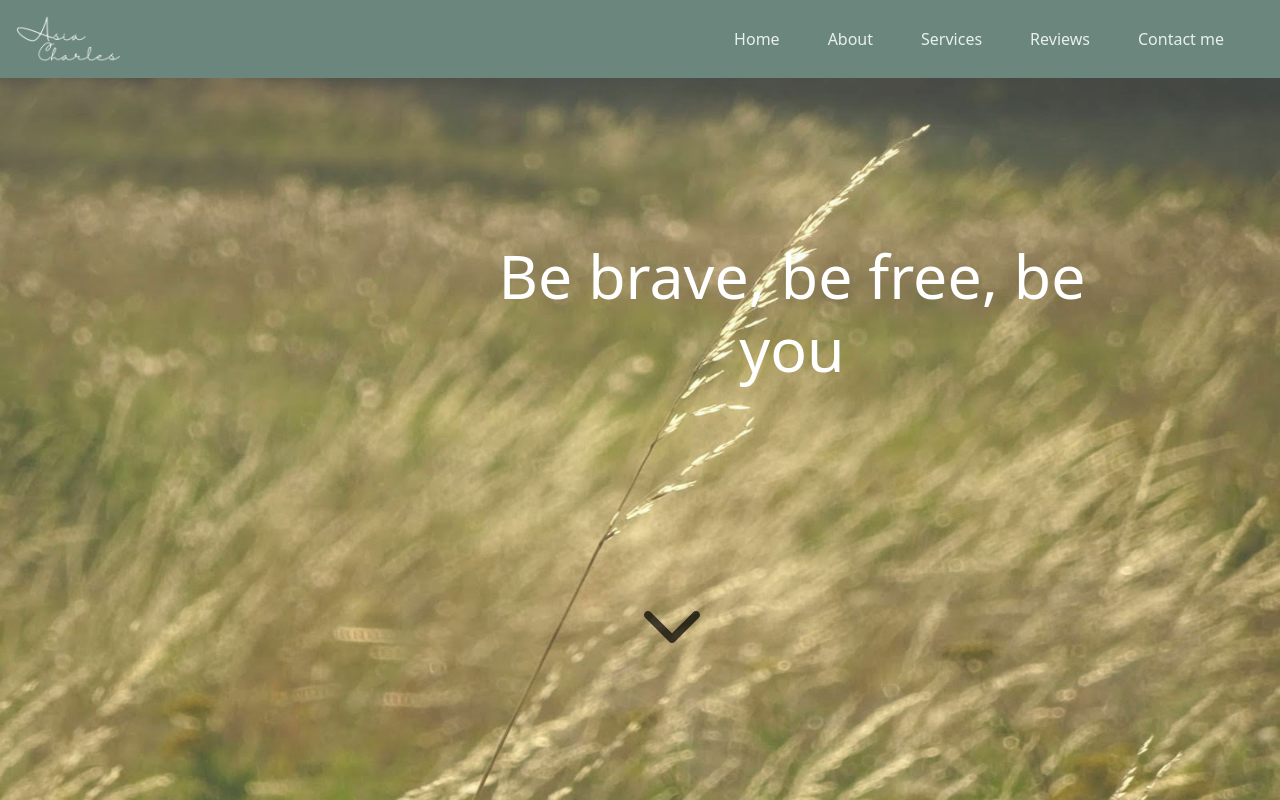
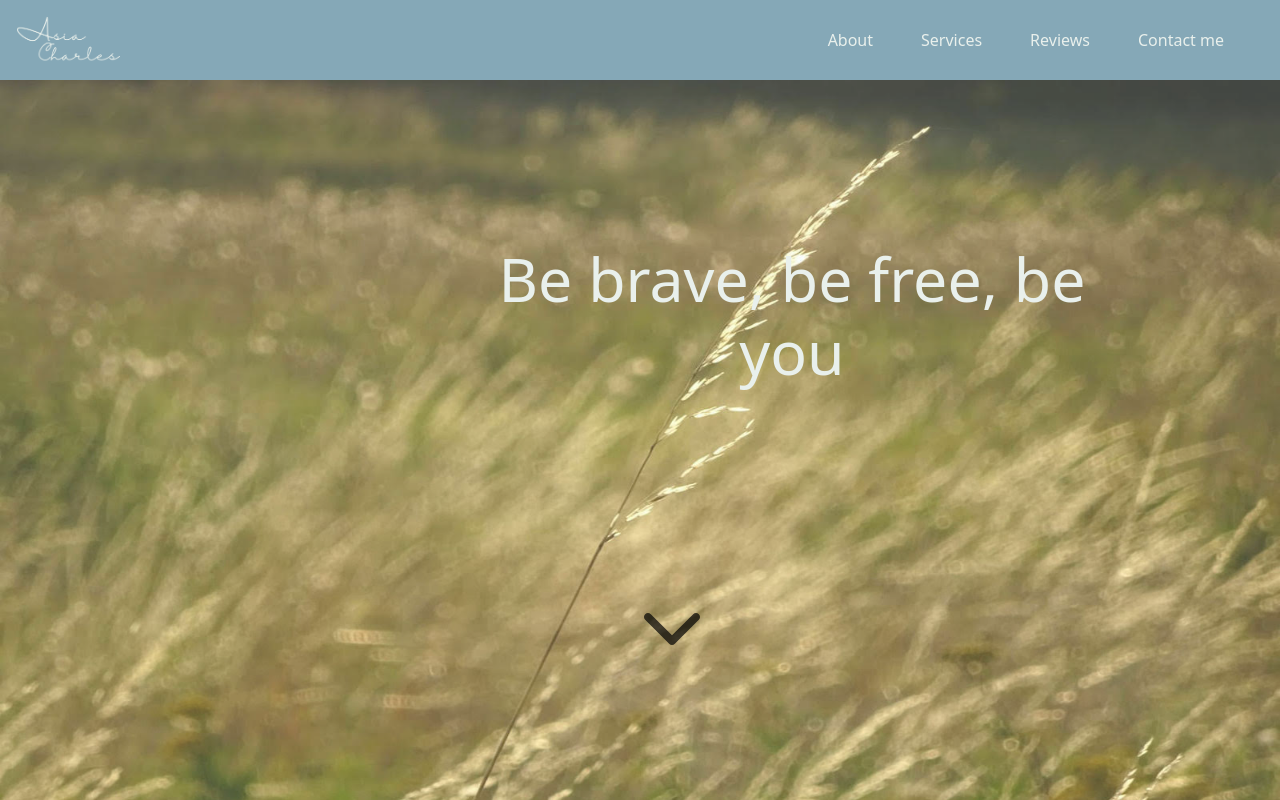
Before and after one commit to NicoleTM17/Asia-Charles-Website, a React (Create React App) app: page / in a window 1280 px wide. Shown: the top 800 px of the page. Built offline with nearby package versions, Linux system fonts and the light colour scheme.

Commit message:
added navigation links

```diff
--- a/package.json
+++ b/package.json
@@ -14,6 +14,8 @@
     "react": "^18.2.0",
     "react-bootstrap": "^2.8.0",
     "react-dom": "^18.2.0",
+    "react-router-dom": "^6.15.0",
+    "react-router-hash-link": "^2.4.3",
     "react-scripts": "5.0.1",
     "web-vitals": "^2.1.4"
   },
--- a/src/App.js
+++ b/src/App.js
@@ -15,6 +15,7 @@ import Services from './components/Services.js';
 import Reviews from './components/Reviews.js';
 import Contact from './components/Contact.js';
 import Footer from './components/Footer.js';
+
 
 library.add(faChevronDown);
 library.add(faInstagram);
--- a/src/components/Banner.js
+++ b/src/components/Banner.js
@@ -1,3 +1,4 @@
+import { HashLink as Link } from 'react-router-hash-link';
 import Carousel from 'react-bootstrap/Carousel';
 
 import Banner1 from './carousel/Banner1.jpg';
@@ -18,21 +19,21 @@ function Banner() {
           <img className="d-block w-100 carousel-image custom-opacity" src={Banner1} alt="First slide"/>
           <Carousel.Caption>
             <h3 className='carousel-slogan slogan fade-in-text'>Be brave, be free, be you</h3>
-            <div><FontAwesomeIcon className='chevron-down' icon={faChevronDown}/></div>
+            <Link to='#about' smooth><div><FontAwesomeIcon className='chevron-down' icon={faChevronDown}/></div></Link>
           </Carousel.Caption>
         </Carousel.Item>
 
         <Carousel.Item> <img className="d-block w-100 carousel-image custom-opacity" src={Banner2} alt="Second slide"/>
           <Carousel.Caption>
             <h3 className='carousel-slogan slogan'>Be brave, be free, be you</h3>
-            <div><FontAwesomeIcon className='chevron-down' icon={faChevronDown}/></div>
+            <Link to='#about' smooth><div><FontAwesomeIcon className='chevron-down' icon={faChevronDown}/></div></Link>
           </Carousel.Caption>
         </Carousel.Item>
 
         <Carousel.Item> <img className="d-block w-100 carousel-image custom-opacity" src={Banner3} alt="Third slide"/>
           <Carousel.Caption>
             <h3 className='carousel-slogan slogan'>Be brave, be free, be you</h3>
-            <div><FontAwesomeIcon className='chevron-down' icon={faChevronDown}/></div>
+            <Link to='#about' smooth><div><FontAwesomeIcon className='chevron-down' icon={faChevronDown}/></div></Link>
           </Carousel.Caption>
         </Carousel.Item>
 
--- a/src/components/Navbar.js
+++ b/src/components/Navbar.js
@@ -1,4 +1,5 @@
 import { useState, useEffect } from 'react';
+import { HashLink as Link } from 'react-router-hash-link';
 
 import '../styles/Navbar.css';
 import Menu from './Menu.js';
@@ -34,21 +35,21 @@ function Navbar(){
         <Menu isOpen={menuOpen} onClick={handleMenuClick} />
       ) : (
         <ul className='links'>
-          <li className='link'>Home</li>
-          <li className='link'>About</li>
-          <li className='link'>Services</li>
-          <li className='link'>Reviews</li>
-          <li className='link space'>Contact me</li>
+          {/* <Link><li className='link'>Home</li></Link> */}
+          <Link to='#about' style={{textDecoration: 'none'}} smooth><li className='link'>About</li></Link>
+          <Link to='#services' style={{textDecoration: 'none'}} smooth><li className='link'>Services</li></Link>
+          <Link to='#reviews' style={{textDecoration: 'none'}} smooth><li className='link'>Reviews</li></Link>
+          <Link to='#contact' style={{textDecoration: 'none'}} smooth><li className='link space'>Contact me</li></Link>
         </ul>
       )}
       {isMobile && menuOpen && (
         <div className="mobile-links">
           <ul>
-            <li className='link'>Home</li>
-            <li className='link'>About</li>
-            <li className='link'>Services</li>
-            <li className='link'>Reviews</li>
-            <li className='link space'>Contact me</li>
+            {/* <li className='link'>Home</li> */}
+            <Link to='#about' style={{textDecoration: 'none'}} smooth><li className='link'>About</li></Link>
+            <Link to='#services' style={{textDecoration: 'none'}} smooth><li className='link'>Services</li></Link>
+            <Link to='#reviews' style={{textDecoration: 'none'}} smooth><li className='link'>Reviews</li></Link>
+            <Link to='#contact' style={{textDecoration: 'none'}} smooth><li className='link space'>Contact me</li></Link>
           </ul>
         </div>
       )}
--- a/src/index.js
+++ b/src/index.js
@@ -3,11 +3,14 @@ import ReactDOM from 'react-dom/client';
 import './index.css';
 import App from './App';
 import reportWebVitals from './reportWebVitals';
+import { BrowserRouter } from 'react-router-dom';
 
 const root = ReactDOM.createRoot(document.getElementById('root'));
 root.render(
   <React.StrictMode>
-    <App />
+  <BrowserRouter>
+  <App />
+  </BrowserRouter>
   </React.StrictMode>
 );
 
--- a/src/styles/About.css
+++ b/src/styles/About.css
@@ -45,7 +45,7 @@
   text-align: center;
   display: block;
   margin: 0 auto;
-  background-color: white;
+  background-color: #e9f0ec;
   cursor: pointer;
   transition: 200ms ease-in-out;
 }
--- a/src/styles/Banner.css
+++ b/src/styles/Banner.css
@@ -20,6 +20,7 @@
   bottom: 8.5em;
   left: 5em;
   z-index: 1;
+  color: #e9f0ec;
 }
 
 .custom-opacity{
--- a/src/styles/Contact.css
+++ b/src/styles/Contact.css
@@ -4,8 +4,9 @@
   height: 80vh;
   padding: 3em;
   overflow-x: hidden;
-  background-color: rgba(0, 0, 0, 0.8);
-  color: white;
+  /* background-color: rgba(0, 0, 0, 0.8); */
+  background-color: #5f7d89;
+  color: #e9f0ec;
 }
 
 .contact-me{
--- a/src/styles/Footer.css
+++ b/src/styles/Footer.css
@@ -6,7 +6,7 @@
   width: 100%;
   /* overflow-x: hidden; */
   /* background-color: #EBEAE9; */
-  background-color: #6B867C;
+  background-color: #85a8b7;
   color: #e9f0ec;
 }
 
--- a/src/styles/Navbar.css
+++ b/src/styles/Navbar.css
@@ -2,7 +2,7 @@
 #nav-bar {
   /* background-color: #D6E8DB; */
   /* background-color: #EBEAE9; */
-  background-color: #6B867C;
+  background-color: #85a8b7;
   display: flex;
   justify-content: space-between;
   align-items: center;
@@ -37,7 +37,7 @@
 }
 
 .link:hover {
-  background-color: #c4baaf;
+  background-color: #70919f;
 }
 
 .space {
```
Also changed, not shown: public/images/logo.png, 1 other file (tests, documents, lock files or other folders).
